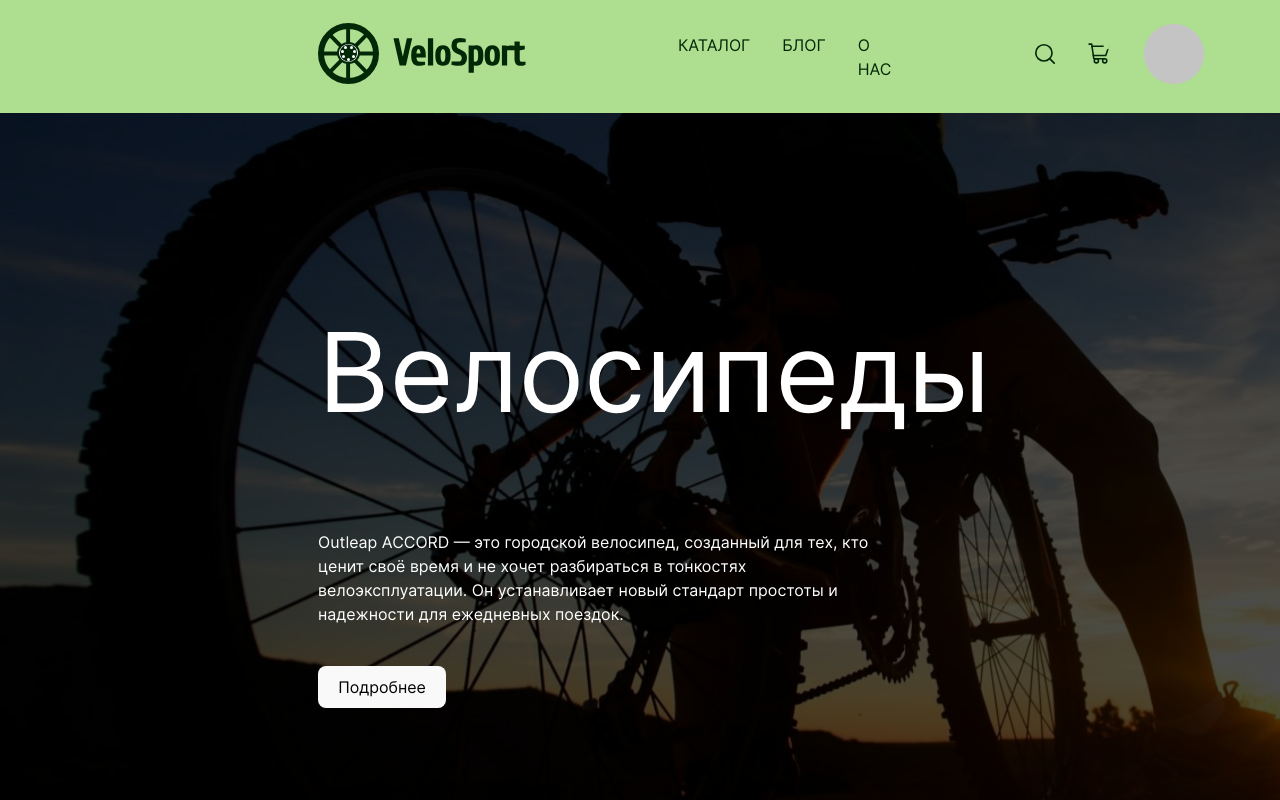
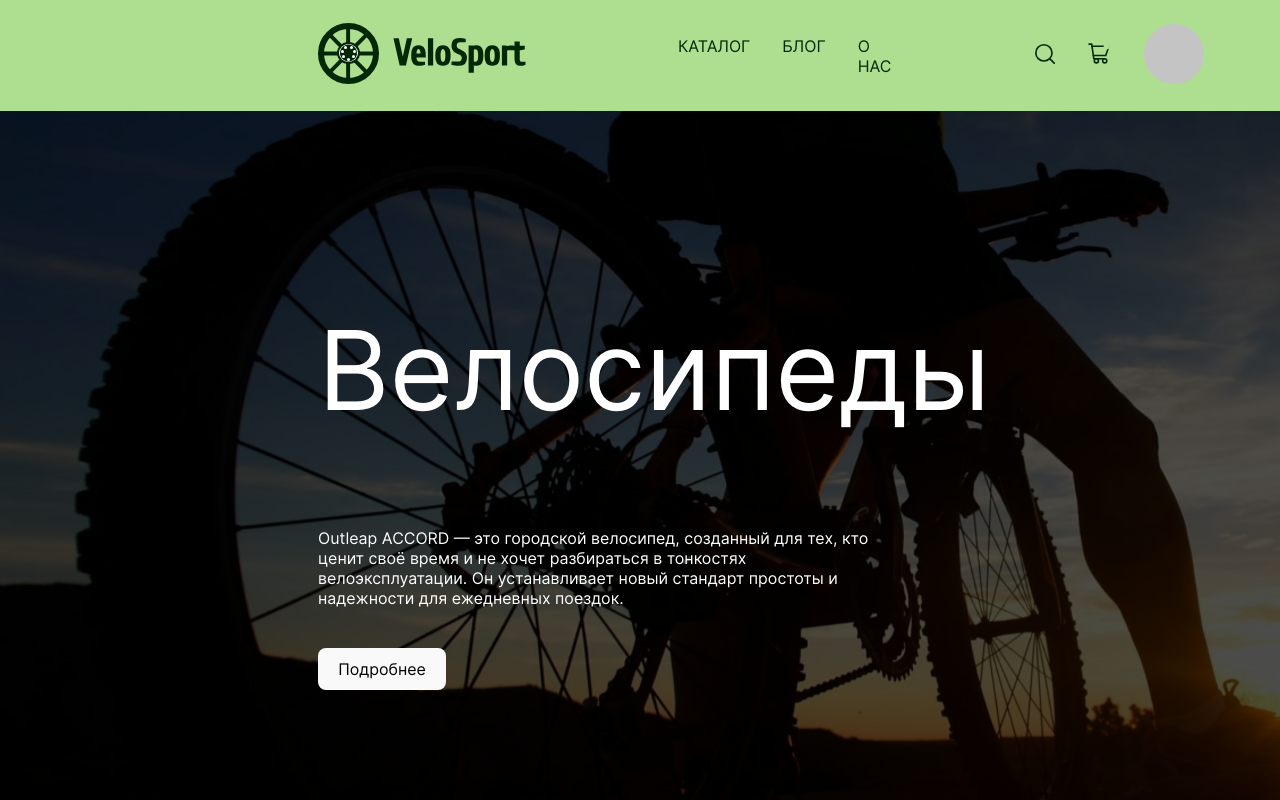
Before and after one commit to Amvi4/kursach-dyadik, a Vue app: page / in a window 1280 px wide. Shown: the top 800 px of the page. Built offline with nearby package versions, Linux system fonts and the light colour scheme.

Commit message:
9 commit

```diff
--- a/src/style.css
+++ b/src/style.css
@@ -5,7 +5,6 @@
 
 :root {
   font-family: 'inter';
-  line-height: 1.5;
   font-weight: 400;
 
   color-scheme: light dark;
```
Also changed, not shown: src/pages/Cart.vue (line endings or trailing spaces).
